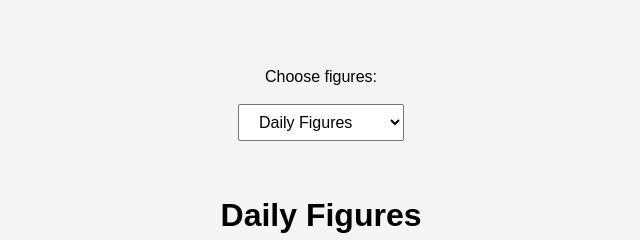
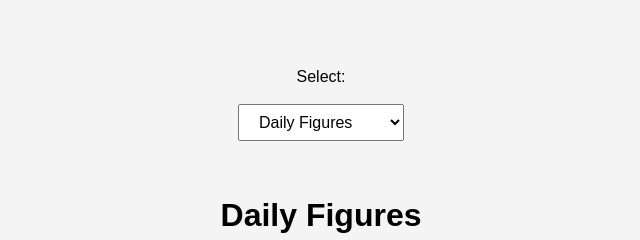
Before and after one commit to LalelaniM/figuresapp, a plain HTML site: page index.html in a window 1280 px wide. Shown: the top 240 px of the page, 319-959 px from the left. Drawn offline with Linux system fonts and the light colour scheme.

Commit message:
Updated html

```diff
--- a/index.html
+++ b/index.html
@@ -4,7 +4,7 @@
 <head>
   <meta charset="UTF-8">
   <meta name="viewport" content="width=device-width, initial-scale=1.0">
-  <title>Shoe Inventory Search</title>
+  <title>Figures App</title>
   <link rel="stylesheet" href="style.css">
 
 </head>
@@ -13,7 +13,7 @@
 
 <!-- The Selector Dropdown at the top -->
 <div class="selector-container">
-  <label for="pagechooser">Choose figures: </label>
+  <label for="pagechooser">Select: </label>
   <select id="pagechooser">
     <option value="daily">Daily Figures</option>
     <option value="closing">Closing Figures</option>
```
